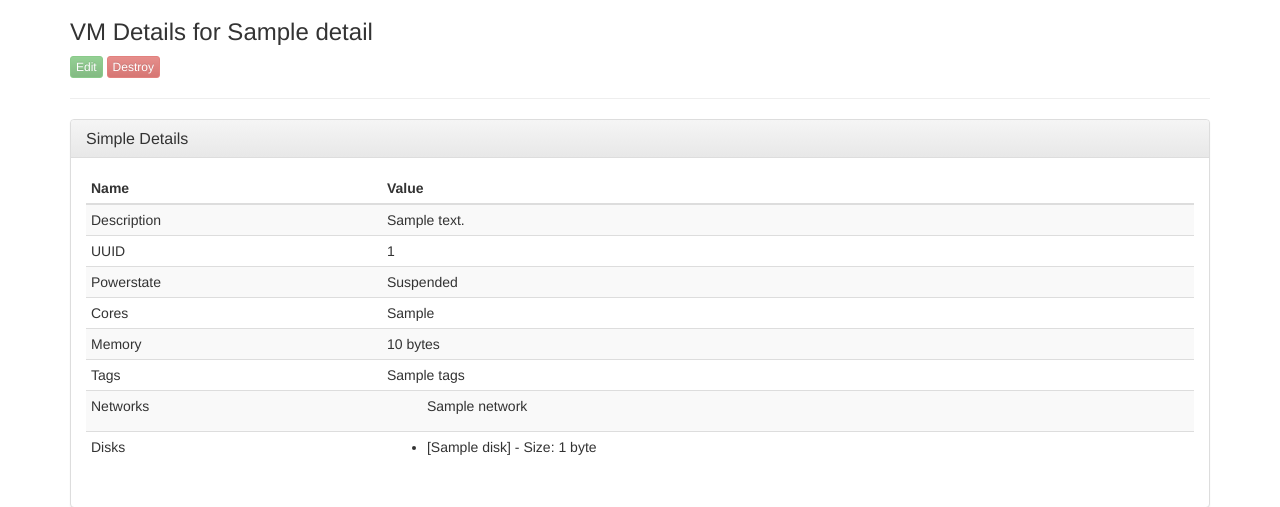
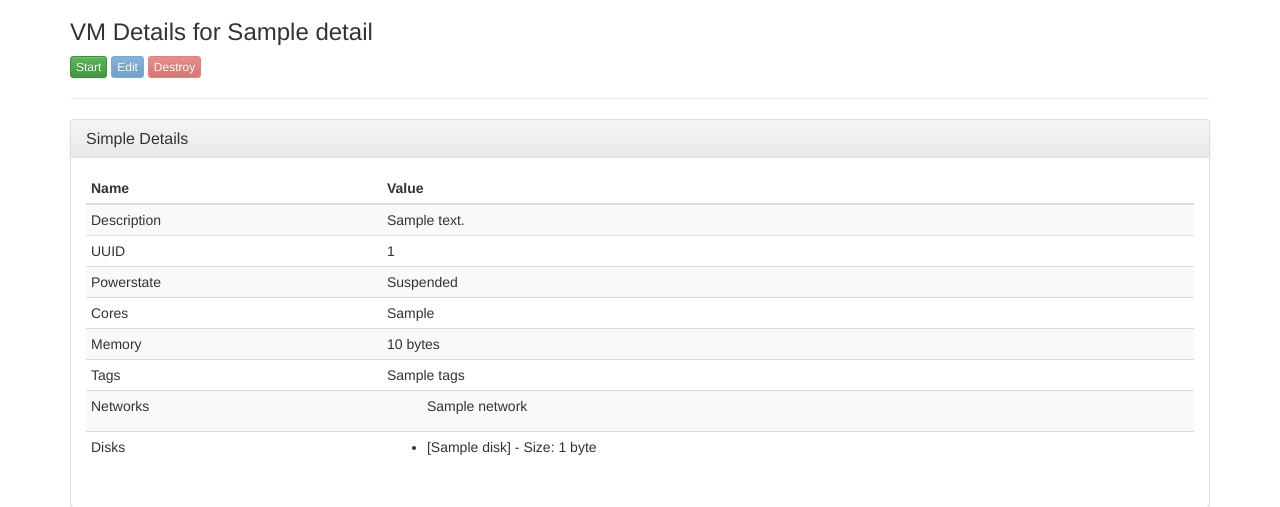
Before and after one commit to Japje/gridomatic, a Django app: template gridomatic/templates/gridomatic/vm_details.html in a window 1280 px wide. Shown: the part 51-558 px from the top of the page. Run offline with Django 3.2, Linux system fonts and the light colour scheme; the template is opened without the code that fills it: most values are stand-ins (such as "Sample title", 1, 10 or a date in 2020); parts of the project's set-up code (start-up, migrations or seed data) failed here and were passed over; some libraries are stand-ins or nearby versions.

Commit message:
Fixed async destroy and added stop/start/restart buttons to vm_details page

```diff
--- a/gridomatic/templates/gridomatic/vm_details.html
+++ b/gridomatic/templates/gridomatic/vm_details.html
@@ -6,8 +6,15 @@
 {% block content %}
 <h3>VM Details for {{ details.name_label }}</h3>
 
-<a href="{% url "vm_edit" details.uuid %}" class="btn btn-xs btn-success" {% if not details.power_state == 'Halted' %}disabled="disabled"{% endif %}>Edit</a>
-<input type="button" data-uuid="{{ details.uuid }}" class="btn btn-xs btn-danger vm-destroy" value="Destroy" {% if not details.power_state == 'Halted' %}disabled="disabled"{% endif %}>
+{% if details.power_state == 'Halted' or details.power_state == 'Paused' or details.power_state == 'Suspended' %}
+   <input type="button" data-uuid="{{ details.uuid }}" class="btn btn-xs btn-success vm-start"   value="Start">
+{% elif details.power_state == 'Running' %}
+   <input type="button" data-uuid="{{ details.uuid }}" class="btn btn-xs btn-warning vm-restart" value="Restart">
+   <input type="button" data-uuid="{{ details.uuid }}" class="btn btn-xs btn-danger  vm-stop"    value="Stop" >
+{% endif %}
+   <a href="{% url "vm_edit" details.uuid %}" class="btn btn-xs btn-primary" {% if not details.power_state == 'Halted' %}disabled="disabled"{% endif %}>Edit</a>
+   <input type="button" data-uuid="{{ details.uuid }}" class="btn btn-xs btn-danger vm-destroy" value="Destroy" {% if not details.power_state == 'Halted' %}disabled="disabled"{% endif %}>
+
 
 <hr>
 
--- a/gridomatic_web/settings.py
+++ b/gridomatic_web/settings.py
@@ -39,7 +39,7 @@ INSTALLED_APPS = (
     'django.contrib.messages',
     'django.contrib.staticfiles',
     'bootstrap3',
-	'djcelery',
+    'djcelery',
     'gridomatic',
 )
 
--- a/gridomatic_web/static/js/gridomatic.js
+++ b/gridomatic_web/static/js/gridomatic.js
@@ -51,8 +51,7 @@ $(document).ready(function() {
 	$('.vm-destroy').click(function() {
 		$(this).parent().spin('small')
 		$(this).hide()
-		$.post('/vm/destroy/', { 'uuid': $(this).attr("data-uuid") })
-		setTimeout('redir_vm_list()', 1000);
+		$.post('/vm/destroy/', { 'uuid': $(this).attr("data-uuid") }, function(data) {wait_then_goto(data, '/vm/list/') } )
 	})
 
 	$('.vm-restart').click(function() {
```
Also changed, not shown: gridomatic/views.py (+3 -6 lines), gridomatic/xen.py (line endings or trailing spaces).
